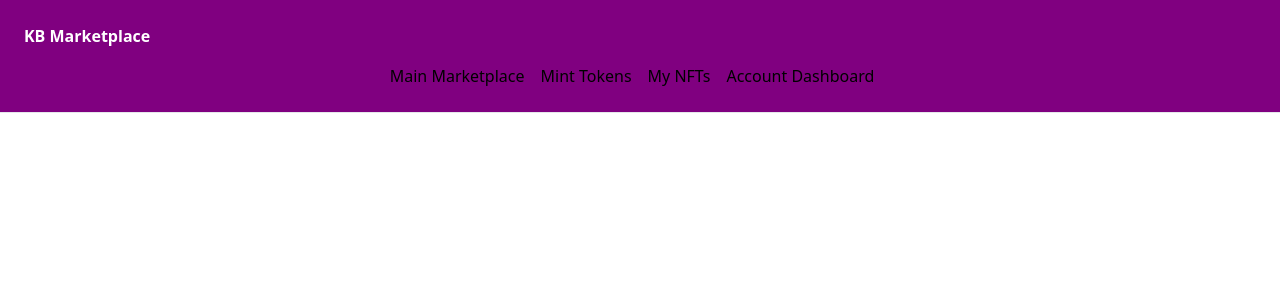
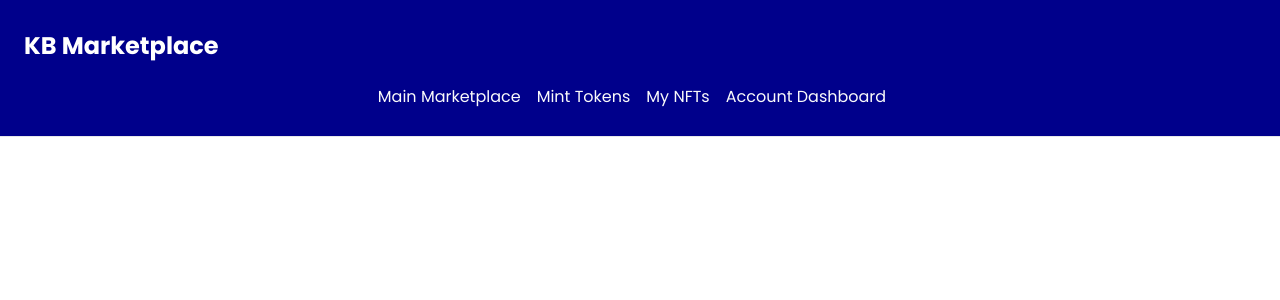
Before and after one commit to yenilikci/nft-marketplace-nextjs-solidity, a Next.js app: page / in a window 1280 px wide. Shown: the top 300 px of the page. Built offline with nearby package versions, Linux system fonts and the light colour scheme.

Commit message:
Styling the DApp Ui

```diff
--- a/pages/_app.js
+++ b/pages/_app.js
@@ -1,11 +1,12 @@
 import '../styles/globals.css'
 import Link from "next/link";
+import './app.css';
 
 function KBMarketplace({Component, pageProps}) {
     return (
         <div>
-            <nav className='border-b p-6' style={{backgroundColor: 'purple'}}>
-                <p className='text-4x1 font-bold text-white'>KB Marketplace</p>
+            <nav className='border-b p-6' style={{backgroundColor: 'darkblue'}}>
+                <h1 className='text-4x1 font-bold text-white'>KB Marketplace</h1>
                 <div className='flex mt-4 justify-center'>
                     <Link href='/'>
                         <a className='mr-4'>
--- /dev/null
+++ b/pages/app.css
@@ -0,0 +1,31 @@
+@import url('https://fonts.googleapis.com/css2?family=Poppins:wght@300;400;500;600;700&display=swap');
+
+* {
+    box-sizing: border-box;
+    margin: 0;
+    padding: 0;
+}
+
+html,
+body {
+    font-family: 'Poppins', sans-serif;
+    line-height: 1.8;
+    font-size: 16px;
+}
+
+h1 {
+    font-size: 24px;
+}
+
+a {
+    color: #fafafa;
+    transition: all 0.2s;
+}
+
+a:hover {
+    opacity: 0.6;
+}
+
+a:active {
+    opacity: 1;
+}
```
